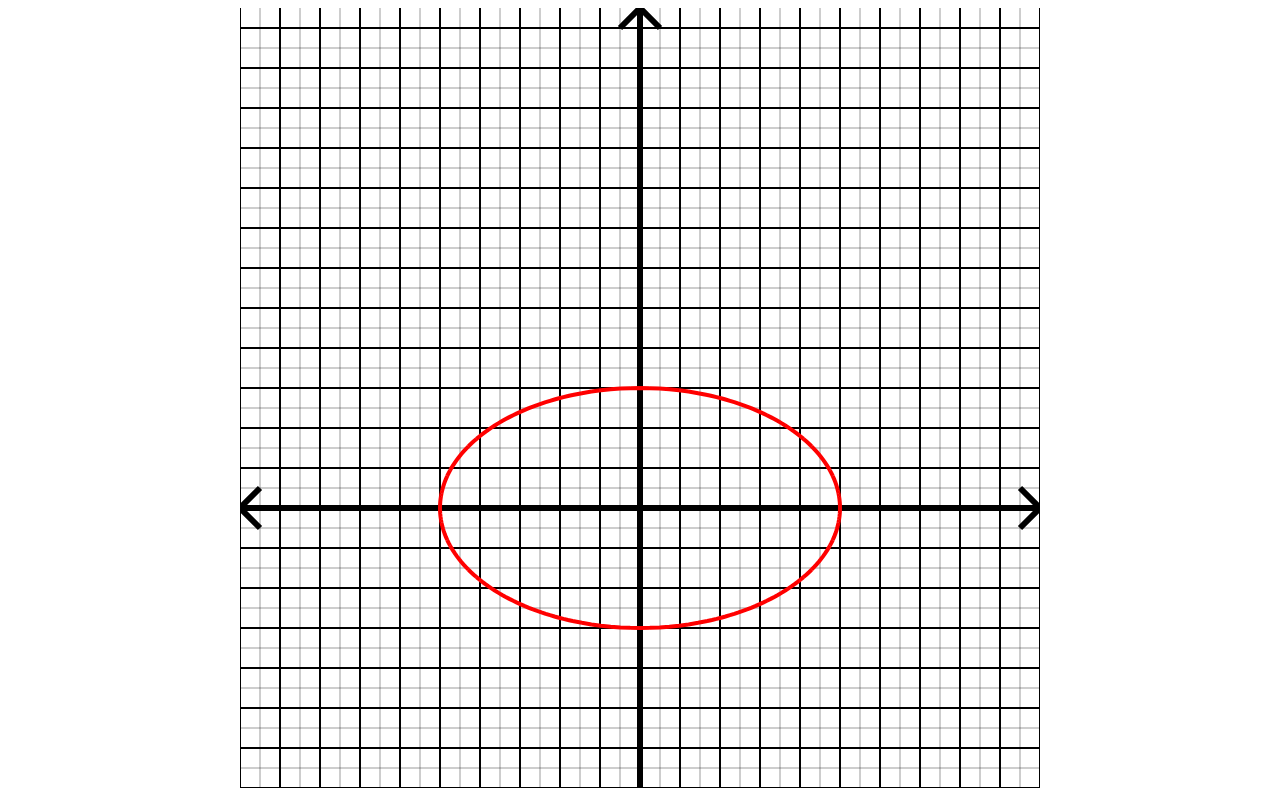
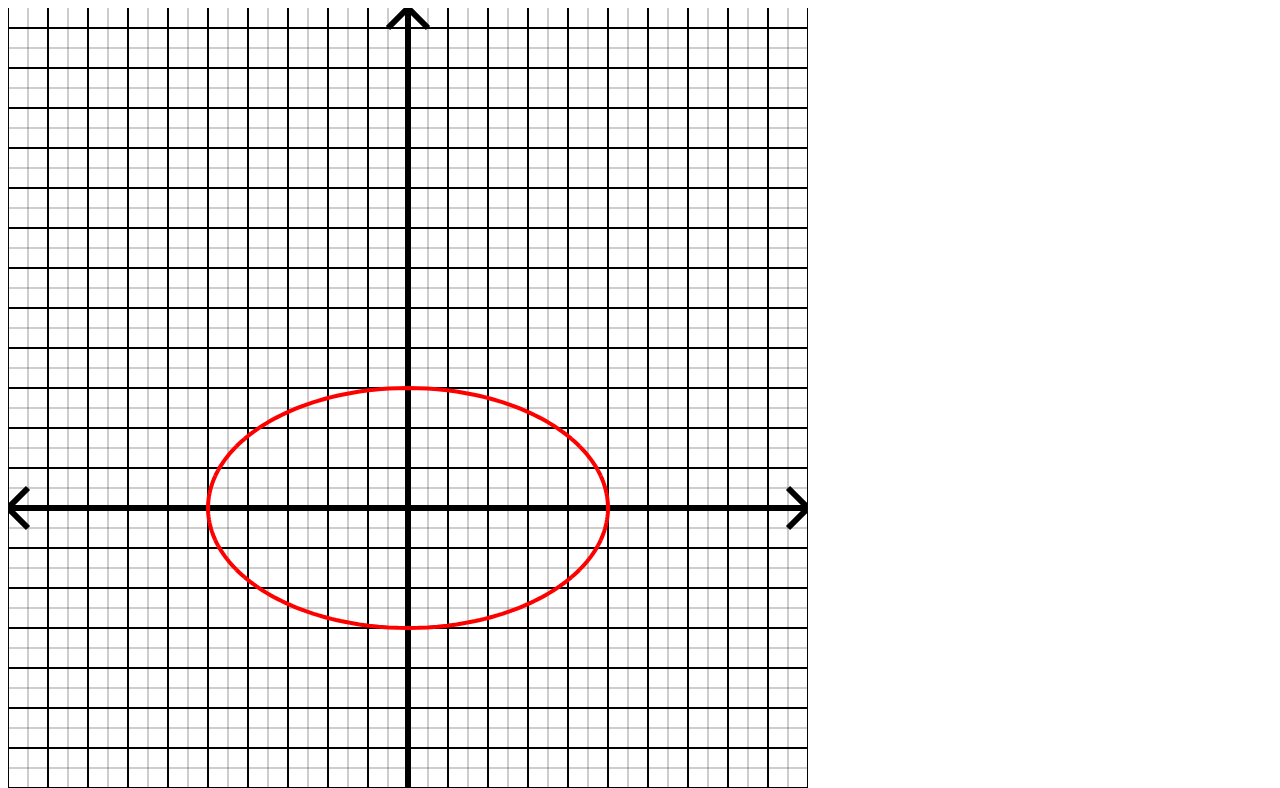
Before and after one commit to swisstea4/curvoguessr, a plain HTML site: page index.html in a window 1280 px wide. Shown: the top 788 px of the page. Drawn offline with Linux system fonts and the light colour scheme.

Commit message:
Fix some errors in drawing function

```diff
--- a/css/style.css
+++ b/css/style.css
@@ -1,4 +1,9 @@
-canvas {
-    display : block;
-    margin : auto;
+.canvas-setup {
+    position: relative;
+    place-items: center;
 }
+.canvas-setup canvas {
+    position: absolute;
+    display: block;
+    margin: auto;
+}
--- a/index.html
+++ b/index.html
@@ -8,8 +8,10 @@
     <link rel="stylesheet" href="css/style.css">
 </head>
 <body>
-    <canvas id="plane" width = "800" height = "1000"></canvas>
-    <canvas id="drawingplane" width = "800" height = "1000"></canvas>
+    <div class="canvas-setup">
+        <canvas id="plane" width = "800" height = "1000"></canvas>
+        <canvas id="drawingplane" width = "800" height = "1000"></canvas>
+    </div>
     <script src="js/main.js"></script>
 </body>
 </html>
--- a/js/main.js
+++ b/js/main.js
@@ -131,7 +131,7 @@ function DrawUser() {
     const cw = DrawingPlane.width;
     const ch = DrawingPlane.height;
     TransformCanvas(context,cw,ch);
-    const CurrentlyDrawing = false;
+    let CurrentlyDrawing = false;
     DrawingPlane.addEventListener('mousedown',(event) => {
         context.beginPath();
         CurrentlyDrawing=true;
```
